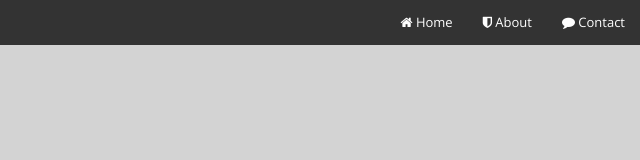
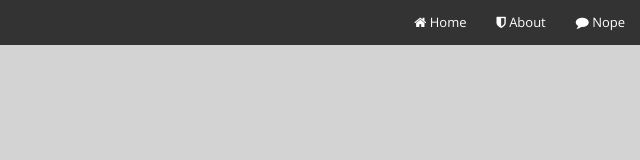
Before and after one commit to reptillicus/webpack-demo, a website built with webpack: page index.html in a window 1280 px wide. Shown: the full height of the page, 640-1280 px from the left. Built offline with nearby package versions, Linux system fonts and the light colour scheme; some packages are replaced by stand-ins of ours.

Commit message:
dev server etc

```diff
--- a/index.html
+++ b/index.html
@@ -20,7 +20,7 @@
                 <ul class="nav navbar-nav navbar-right">
                     <li><a href="#"><i class="fa fa-home"></i> Home</a></li>
                     <li><a href="#about"><i class="fa fa-shield"></i> About</a></li>
-                    <li><a href="#contact"><i class="fa fa-comment"></i> Contact</a></li>
+                    <li><a href="#contact"><i class="fa fa-comment"></i> Nope</a></li>
                 </ul>
             </div>
             </nav>
--- a/package.json
+++ b/package.json
@@ -4,7 +4,9 @@
   "description": "",
   "main": "index.js",
   "scripts": {
-    "test": "echo \"Error: no test specified\" && exit 1"
+    "test": "echo \"Error: no test specified\" && exit 1",
+    "start": "./node_modules/.bin/webpack-dev-server --open",
+    "dev": "webpack --progress --color --watch"
   },
   "author": "",
   "license": "ISC",
```
